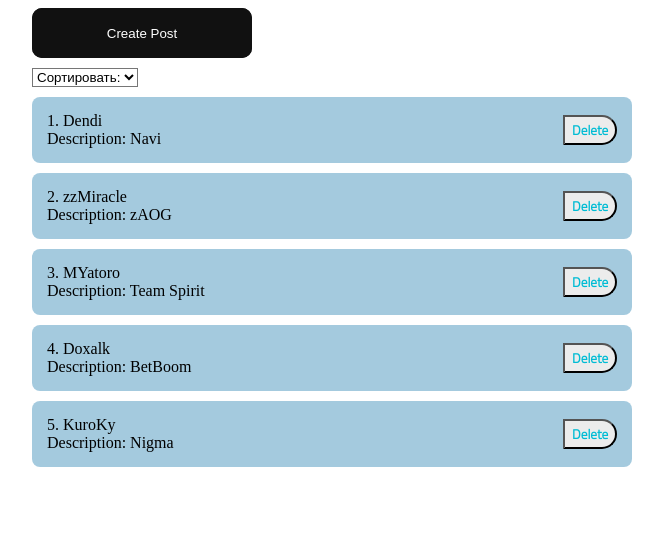
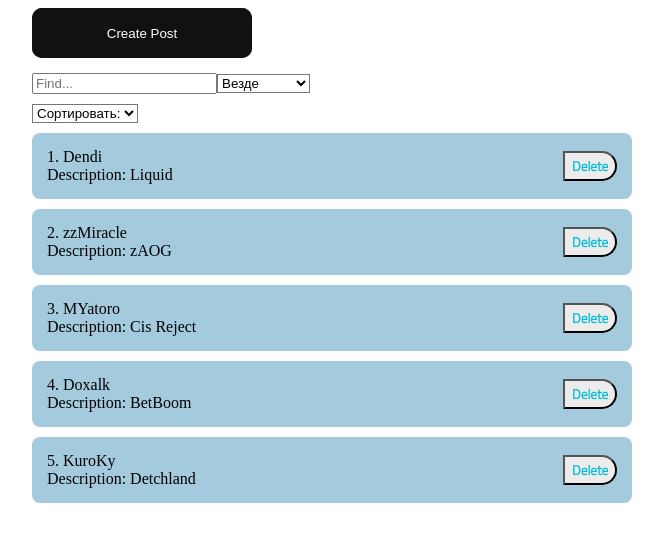
Before and after one commit to semmzz/repetition, a React (Create React App) app: page /posts in a window 1280 px wide. Shown: the top 542 px of the page, without its empty margins (308-971 px from the left). Built offline with nearby package versions, Linux system fonts and the light colour scheme.

Commit message:
Added SelectFind

```diff
--- a/src/App.js
+++ b/src/App.js
@@ -1,23 +1,26 @@
 import './App.css';
 import PostList from "./components/PostList";
-import {useState} from "react";
+import {useMemo, useState} from "react";
 import CreatePostForm from "./components/CreatePostForm";
-import MyModal from "./UI/MyModal";
-import ButtonCreatePost from "./UI/ButtonCreatePost";
-import SelectSort from "./UI/SelectSort";
+import MyModal from "./components/UI/MyModal";
+import ButtonCreatePost from "./components/UI/ButtonCreatePost";
+import SelectSort from "./components/UI/SelectSort";
+import InputFind from "./components/UI/InputFind";
+import SelectFind from "./components/UI/SelectFind";
 
 function App() {
 
 
     const [posts, setPosts] = useState([
-        {id: 6546645, title: 'Dendi', body: "Navi"},
+        {id: 6546645, title: 'Dendi', body: "Liquid"},
         {id: 4323312, title: 'zzMiracle', body: "zAOG"},
-        {id: 5435433, title: 'MYatoro', body: "Team Spirit"},
+        {id: 5435433, title: 'MYatoro', body: "Cis Reject"},
         {id: 6211326, title: 'Doxalk', body: "BetBoom"},
-        {id: 8444337, title: 'KuroKy', body: "Nigma"},
+        {id: 8444337, title: 'KuroKy', body: "Detchland"},
     ])
 
     const deletePost = (player) => {
+
         setPosts(posts.filter(pl => player.id !== pl.id))
     }
 
@@ -31,8 +34,37 @@
 
     const sortPosts = (sort) => {
         setSelectedSort(sort);
-        setPosts([...posts].sort((a, b) =>a[sort].localeCompare(b[sort])))
+
     }
+
+    const [searchQuery, setSearchQuery] = useState('')
+
+    const sortedPosts = useMemo(() => {
+        if (selectedSort) {
+            return [...posts].sort((a, b) => a[selectedSort].localeCompare(b[selectedSort]));
+
+        }
+        return posts;
+    }, [selectedSort, posts])
+
+    const [selectedFind, setSelectedFind] = useState('all')
+
+    const sortedAndSearchedPosts = useMemo(() => {
+        // eslint-disable-next-line default-case
+        switch (selectedFind) {
+            case 'all':
+                return sortedPosts.filter(el => el.title.toLowerCase().includes(searchQuery.toLowerCase())
+                    || el.body.toLowerCase().includes(searchQuery.toLowerCase()))
+            case 'title':
+                return sortedPosts.filter(el => el.title.toLowerCase().includes(searchQuery.toLowerCase()))
+            case 'body':
+                return sortedPosts.filter(el => el.body.toLowerCase().includes(searchQuery.toLowerCase()))
+
+        }
+
+
+    }, [searchQuery, sortedPosts, selectedFind]);
+
 
     return (
         <div className="App">
@@ -42,6 +74,23 @@
                     <ButtonCreatePost
                         setModalActive={setModalActive}
                     />
+
+                    <InputFind
+                        value={searchQuery}
+                        onChange={setSearchQuery}
+                    />
+
+                    <SelectFind
+                        value={selectedFind}
+                        setValue={setSelectedFind}
+
+                        options={[
+                            {value: 'all', name: 'Везде'},
+                            {value: 'title', name: 'В названии'},
+                            {value: 'body', name: 'В описании'},
+                        ]}
+                    />
+                    <br/>
 
                     <SelectSort
                         defaultValue="Сортировать:"
@@ -64,7 +113,7 @@
 
 
                     <PostList
-                        posts={posts}
+                        posts={sortedAndSearchedPosts}
                         deletePost={deletePost}
                     />
                 </div>
--- a/src/UI/InputFind.jsx
+++ b/src/components/PostFilter.jsx
@@ -1,6 +1,6 @@
 import React from 'react';
 
-const InputFind = () => {
+const PostFilter = () => {
     return (
         <div>
 
@@ -8,4 +8,4 @@
     );
 };
 
-export default InputFind;
+export default PostFilter;
--- a/src/components/PostItem.module.css
+++ b/src/components/PostItem.module.css
@@ -24,6 +24,7 @@
 
 
 .buttonDelete {
+
     cursor: pointer;
     font-family: 'Titillium Web', sans-serif;
     position: relative;
--- /dev/null
+++ b/src/components/UI/InputFind.jsx
@@ -0,0 +1,13 @@
+import React from 'react';
+
+const InputFind = ({value, onChange}) => {
+    return (
+        <input type="text" style={{marginTop: 15, color: "black"}}
+               value={value}
+               onChange={e => onChange(e.target.value)}
+               placeholder='Find...'
+        />
+    );
+};
+
+export default InputFind;
--- /dev/null
+++ b/src/components/UI/SelectFind.jsx
@@ -0,0 +1,19 @@
+import React from 'react';
+
+const SelectFind = ({options, value, setValue}) => {
+    return (
+        <select name="" id="" style={{color: "black", backgroundColor: "white"}}
+                value={value}
+                onChange={e => setValue(e.target.value)}
+        >
+            {options.map(op => (
+                    <option key={op.value} value={op.value}>
+                        {op.name}
+                    </option>
+                )
+            )}
+        </select>
+    );
+};
+
+export default SelectFind;
```
Also changed, not shown: src/components/UI/ButtonCreatePost.jsx (renamed from src/UI/ButtonCreatePost.jsx), src/components/UI/ButtonCreatePost.module.css (renamed from src/UI/ButtonCreatePost.module.css), src/components/UI/MyModal.jsx (renamed from src/UI/MyModal.jsx), src/components/UI/MyModal.module.css (renamed from src/UI/MyModal.module.css), src/components/UI/SelectSort.jsx (renamed from src/UI/SelectSort.jsx), 1 other file (tests, documents, lock files or other folders).
